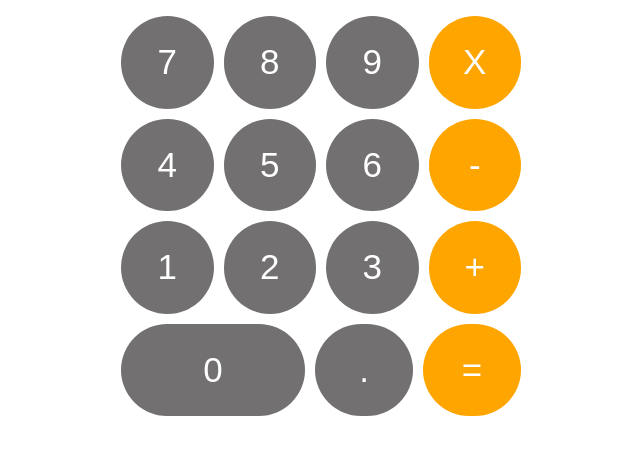
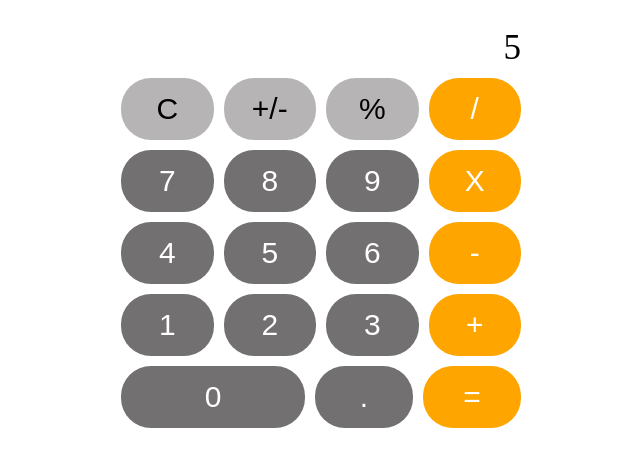
Before and after one commit to TBroadJr/odin-calculator, a plain HTML site: page index.html in a window 1280 px wide. Shown: the whole page, without its empty margins (319-959 px from the left). Drawn offline with Linux system fonts and the light colour scheme.

Commit message:
added display label and updated button layout

```diff
--- a/index.html
+++ b/index.html
@@ -9,8 +9,14 @@
 </head>
 <body>
   <div>
-    <p class="output"></p>
     <div class="container">
+      <p class="output">5</p>
+      <div class="row">
+        <button class="extra-button">C</button>
+        <button class="extra-button">+/-</button>
+        <button class="extra-button">%</button>
+        <button class="operator-button">/</button>
+      </div>
       <div class="row">
         <button class="number-button">7</button>
         <button class="number-button">8</button>
--- a/style.css
+++ b/style.css
@@ -5,6 +5,14 @@
   width: 400px;
   height: 400px;
   margin: 0 auto;
+  padding: 20px;
+}
+
+.output {
+  width: 400px;
+  text-align: right;
+  font-size: 35px;
+  margin: 0;
 }
 
 .row {
@@ -18,10 +26,11 @@
 }
 
 .number-button,
-.operator-button {
+.operator-button,
+.extra-button {
   border: none;
-  border-radius: 50px;
-  font-size: 35px;
+  border-radius: 30px;
+  font-size: 30px;
   flex: 1;
 }
 
@@ -35,3 +44,8 @@
   color: white;
   background-color: orange;
 }
+
+.extra-button {
+  color: black;
+  background-color: rgb(182, 180, 180);
+}
```
